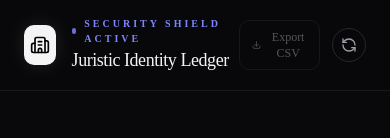
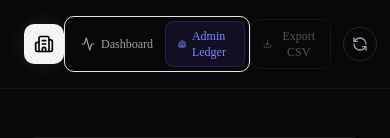
Before and after one commit to Allen-Reiley/industrial-intelligence, a Next.js app in the folder frontend/src/: page /admin in a window 390 px wide. Shown: the top 138 px of the page. Built offline with nearby package versions, Linux system fonts and the light colour scheme; no server answers.

Commit message:
Frontend: Dashboard update

```diff
--- a/frontend/src/app/admin/page.tsx
+++ b/frontend/src/app/admin/page.tsx
@@ -1,5 +1,6 @@
 "use client";
 import { useEffect, useState, useMemo } from 'react';
+import Link from 'next/link';
 import {
   Building2,
   MapPin,
@@ -123,12 +124,45 @@ export default function AdminDashboard() {
             <div className="h-10 w-10 rounded-lg bg-zinc-100 flex items-center justify-center text-black shadow-[0_0_20px_rgba(255,255,255,0.1)]">
               <Building2 className="h-5 w-5" />
             </div>
-            <div>
+            <div className="hidden md:block">
               <div className="flex items-center gap-2 text-[10px] tracking-[0.3em] text-indigo-400 font-bold uppercase">
                 <span className="h-1.5 w-1.5 rounded-full bg-indigo-400 animate-pulse"></span>
                 <span>Security Shield Active</span>
               </div>
               <h1 className="text-lg font-light tracking-tight">Juristic Identity Ledger</h1>
+            </div>
+          </div>
+
+          {/* Navigation Switcher */}
+          <div className="flex items-center bg-zinc-950/60 border border-zinc-850 rounded-lg p-1 text-xs">
+            <div className="relative group">
+              <Link
+                href="/dashboard"
+                className="px-3 py-1.5 rounded-md flex items-center gap-1.5 transition-colors font-medium text-zinc-400 hover:text-zinc-200 hover:bg-zinc-900/50"
+              >
+                <Activity className="h-3.5 w-3.5" />
+                <span>Dashboard</span>
+              </Link>
+              {/* Tooltip */}
+              <div className="absolute top-full left-1/2 -translate-x-1/2 mt-2 w-52 p-2.5 bg-zinc-950 border border-zinc-800 rounded-lg text-[10px] text-zinc-400 opacity-0 pointer-events-none group-hover:opacity-100 transition-opacity duration-200 shadow-2xl z-50 text-center leading-normal">
+                <p className="font-bold text-zinc-200 mb-0.5">Intelligence Dashboard</p>
+                Real-time visitor telemetry, geolocation mapping, and live traffic analytics.
+              </div>
+            </div>
+
+            <div className="relative group">
+              <Link
+                href="/admin"
+                className="px-3 py-1.5 rounded-md flex items-center gap-1.5 transition-colors font-medium bg-indigo-500/10 text-indigo-400 border border-indigo-500/20"
+              >
+                <Building2 className="h-3.5 w-3.5" />
+                <span>Admin Ledger</span>
+              </Link>
+              {/* Tooltip */}
+              <div className="absolute top-full left-1/2 -translate-x-1/2 mt-2 w-52 p-2.5 bg-zinc-950 border border-zinc-800 rounded-lg text-[10px] text-zinc-400 opacity-0 pointer-events-none group-hover:opacity-100 transition-opacity duration-200 shadow-2xl z-50 text-center leading-normal">
+                <p className="font-bold text-zinc-200 mb-0.5">Juristic Identity Ledger</p>
+                B2B consent records, enterprise identity resolution, and CSV lead exporter.
+              </div>
             </div>
           </div>
 
--- a/frontend/src/app/dashboard/page.tsx
+++ b/frontend/src/app/dashboard/page.tsx
@@ -1,6 +1,7 @@
 "use client";
 
 import React, { useEffect, useState, useMemo } from 'react';
+import Link from 'next/link';
 import {
   Building2,
   MapPin,
@@ -128,12 +129,45 @@ export default function UnifiedDashboard() {
             <div className="h-10 w-10 rounded-lg bg-zinc-100 flex items-center justify-center text-black shadow-[0_0_20px_rgba(255,255,255,0.1)]">
               <Activity className="h-5 w-5" />
             </div>
-            <div>
+            <div className="hidden md:block">
               <div className="flex items-center gap-2 text-[10px] tracking-[0.3em] text-emerald-500 font-bold uppercase">
                 <span className="h-1.5 w-1.5 rounded-full bg-emerald-500 animate-pulse"></span>
                 <span>Live Signal Ledger</span>
               </div>
               <h1 className="text-lg font-light tracking-tight">Intelligence Dashboard</h1>
+            </div>
+          </div>
+
+          {/* Navigation Switcher */}
+          <div className="flex items-center bg-zinc-950/60 border border-zinc-850 rounded-lg p-1 text-xs">
+            <div className="relative group">
+              <Link
+                href="/dashboard"
+                className="px-3 py-1.5 rounded-md flex items-center gap-1.5 transition-colors font-medium bg-emerald-500/10 text-emerald-400 border border-emerald-500/20"
+              >
+                <Activity className="h-3.5 w-3.5" />
+                <span>Dashboard</span>
+              </Link>
+              {/* Tooltip */}
+              <div className="absolute top-full left-1/2 -translate-x-1/2 mt-2 w-52 p-2.5 bg-zinc-950 border border-zinc-800 rounded-lg text-[10px] text-zinc-400 opacity-0 pointer-events-none group-hover:opacity-100 transition-opacity duration-200 shadow-2xl z-50 text-center leading-normal">
+                <p className="font-bold text-zinc-200 mb-0.5">Intelligence Dashboard</p>
+                Real-time visitor telemetry, geolocation mapping, and live traffic analytics.
+              </div>
+            </div>
+
+            <div className="relative group">
+              <Link
+                href="/admin"
+                className="px-3 py-1.5 rounded-md flex items-center gap-1.5 transition-colors font-medium text-zinc-400 hover:text-zinc-200 hover:bg-zinc-900/50"
+              >
+                <Building2 className="h-3.5 w-3.5" />
+                <span>Admin Ledger</span>
+              </Link>
+              {/* Tooltip */}
+              <div className="absolute top-full left-1/2 -translate-x-1/2 mt-2 w-52 p-2.5 bg-zinc-950 border border-zinc-800 rounded-lg text-[10px] text-zinc-400 opacity-0 pointer-events-none group-hover:opacity-100 transition-opacity duration-200 shadow-2xl z-50 text-center leading-normal">
+                <p className="font-bold text-zinc-200 mb-0.5">Juristic Identity Ledger</p>
+                B2B consent records, enterprise identity resolution, and CSV lead exporter.
+              </div>
             </div>
           </div>
 
```
